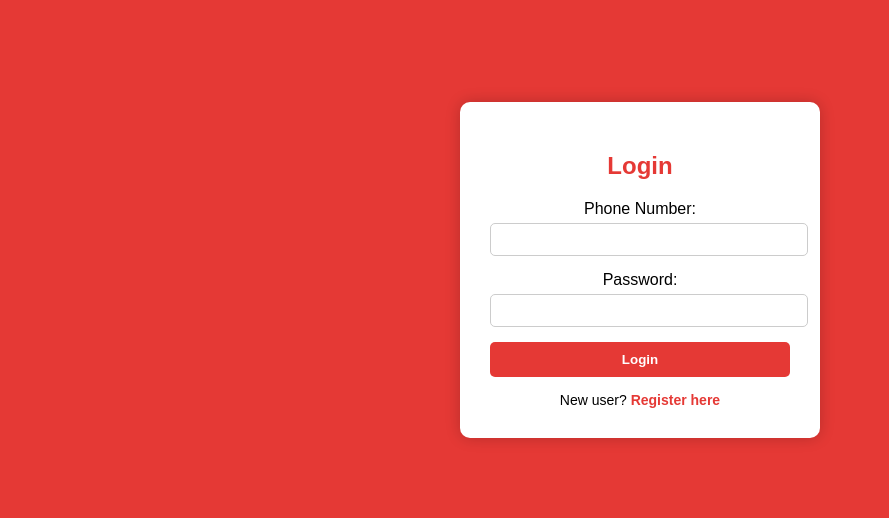
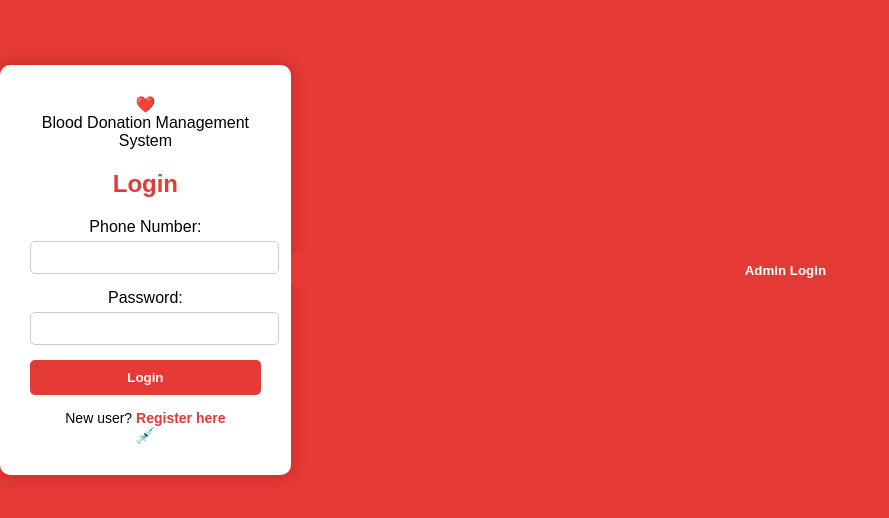
Before and after one commit to Emran-D551/blood-donation-management-system, a plain HTML site: page index.html in a window 1280 px wide. Shown: the part 130-648 px from the top of the page, without its empty margins (0-889 px from the left). Drawn offline with Linux system fonts and the light colour scheme.

Commit message:
Update index.html

```diff
--- a/index.html
+++ b/index.html
@@ -71,6 +71,8 @@
 </head>
 <body>
     <form id="loginForm">
+        <div class="blood-logo">❤️</div>
+        <div class="title">Blood Donation Management System</div>
         <h2>Login</h2>
 
         <label for="phone">Phone Number:</label>
@@ -84,7 +86,11 @@
         <div class="register-link">
             New user? <a href="login.html">Register here</a>
         </div>
+        <div class="blood-drop">💉</div>
     </form>
+
+    <!-- Admin Login Button -->
+    <button class="admin-login-btn" onclick="window.location.href='admin-login.html'">Admin Login</button>
 
     <script type="module">
         import { initializeApp } from "https://www.gstatic.com/firebasejs/9.23.0/firebase-app.js";
@@ -94,7 +100,7 @@
           apiKey: "AIzaSyCH81xSjRDP6WFNjcjj77j68rEz1erf1Fw",
           authDomain: "blooddonationsystem-bf877.firebaseapp.com",
           projectId: "blooddonationsystem-bf877",
-          storageBucket: "blooddonationsystem-bf877.appspot.com",
+          storageBucket: "blooddonationsystem-bf877.firebasestorage.app",
           messagingSenderId: "297033049797",
           appId: "1:297033049797:web:89a2aaf80cc4cd908f72ac"
         };
```
